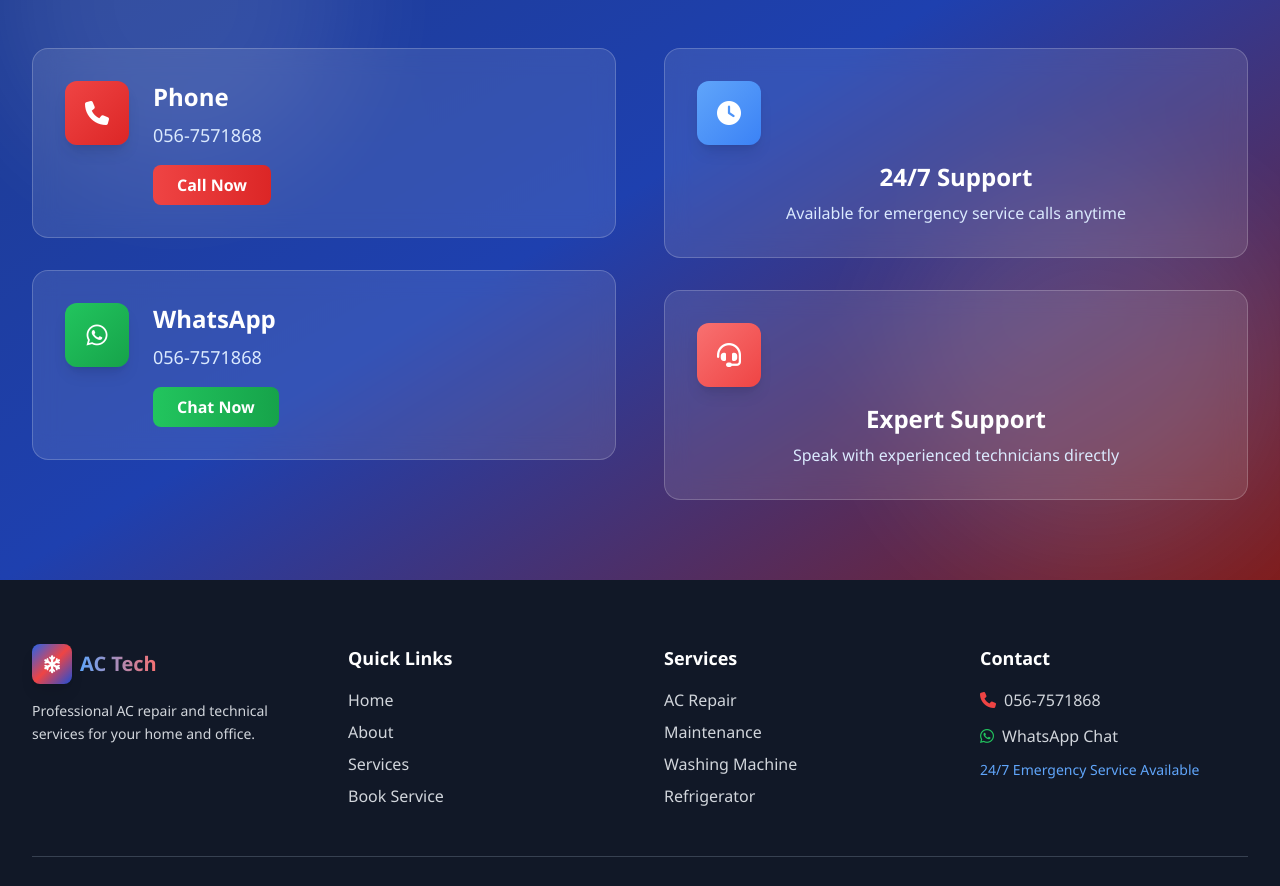
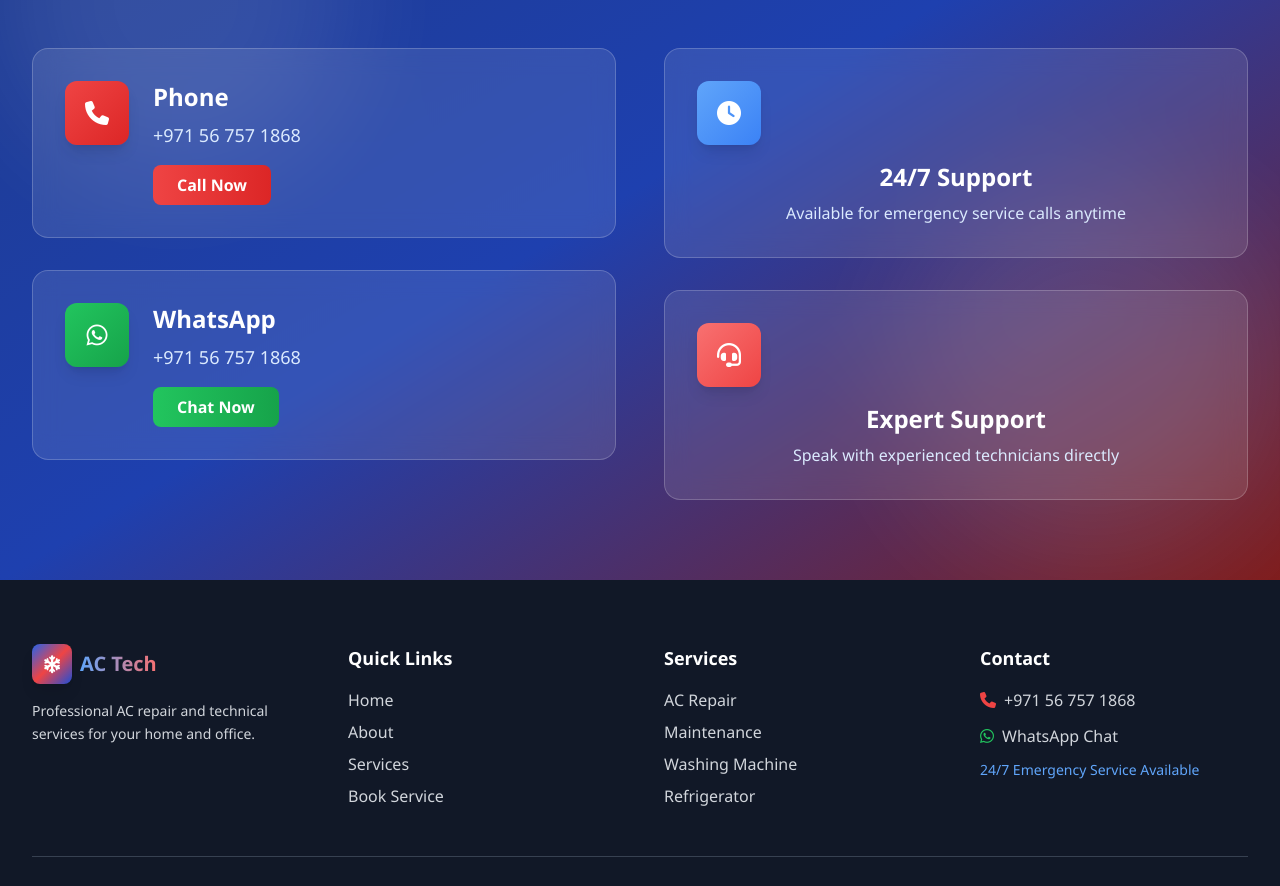
Before and after one commit to adnanrafique555/ac-technical-services, a plain HTML site: page index.html in a window 1280 px wide. Shown: the part 4300-5186 px from the top of the page. Drawn offline with nearby package versions, Linux system fonts and the light colour scheme.

Commit message:
Update index.html

```diff
--- a/index.html
+++ b/index.html
@@ -34,7 +34,7 @@
 
                 <!-- Call Now Button -->
                 <div class="hidden md:flex items-center space-x-4">
-                    <a href="tel:0567571868" class="bg-gradient-to-r from-red-500 to-red-600 hover:from-red-600 hover:to-red-700 text-white px-6 py-2.5 rounded-lg font-semibold transition-all duration-300 hover:shadow-lg transform hover:scale-105 flex items-center space-x-2">
+                    <a href="tel:+971 56 757 1868" class="bg-gradient-to-r from-red-500 to-red-600 hover:from-red-600 hover:to-red-700 text-white px-6 py-2.5 rounded-lg font-semibold transition-all duration-300 hover:shadow-lg transform hover:scale-105 flex items-center space-x-2">
                         <i class="fas fa-phone"></i>
                         <span>Call Now</span>
                     </a>
@@ -54,7 +54,7 @@
                     <a href="#services" class="nav-link text-gray-700 hover:text-blue-600 transition-colors duration-300 font-medium">Services</a>
                     <a href="#booking" class="nav-link text-gray-700 hover:text-blue-600 transition-colors duration-300 font-medium">Book Service</a>
                     <a href="#contact" class="nav-link text-gray-700 hover:text-blue-600 transition-colors duration-300 font-medium">Contact</a>
-                    <a href="tel:0567571868" class="bg-gradient-to-r from-red-500 to-red-600 text-white px-6 py-2.5 rounded-lg font-semibold text-center transition-all duration-300 hover:shadow-lg flex items-center justify-center space-x-2">
+                    <a href="tel:+971 56 757 1868" class="bg-gradient-to-r from-red-500 to-red-600 text-white px-6 py-2.5 rounded-lg font-semibold text-center transition-all duration-300 hover:shadow-lg flex items-center justify-center space-x-2">
                         <i class="fas fa-phone"></i>
                         <span>Call Now</span>
                     </a>
@@ -85,11 +85,11 @@
 
                     <!-- CTA Buttons -->
                     <div class="flex flex-col sm:flex-row gap-4 pt-4">
-                        <a href="tel:0567571868" class="group bg-gradient-to-r from-red-500 to-red-600 hover:from-red-600 hover:to-red-700 text-white px-8 py-4 rounded-xl font-bold text-lg transition-all duration-300 hover:shadow-2xl transform hover:scale-105 flex items-center justify-center space-x-2">
+                        <a href="tel:+971 56 757 1868" class="group bg-gradient-to-r from-red-500 to-red-600 hover:from-red-600 hover:to-red-700 text-white px-8 py-4 rounded-xl font-bold text-lg transition-all duration-300 hover:shadow-2xl transform hover:scale-105 flex items-center justify-center space-x-2">
                             <i class="fas fa-phone group-hover:animate-pulse"></i>
                             <span>Call Now</span>
                         </a>
-                        <a href="https://wa.me/0567571868" target="_blank" rel="noopener noreferrer" class="group bg-gradient-to-r from-green-500 to-green-600 hover:from-green-600 hover:to-green-700 text-white px-8 py-4 rounded-xl font-bold text-lg transition-all duration-300 hover:shadow-2xl transform hover:scale-105 flex items-center justify-center space-x-2">
+                        <a href="https://wa.me/+971 56 757 1868" target="_blank" rel="noopener noreferrer" class="group bg-gradient-to-r from-green-500 to-green-600 hover:from-green-600 hover:to-green-700 text-white px-8 py-4 rounded-xl font-bold text-lg transition-all duration-300 hover:shadow-2xl transform hover:scale-105 flex items-center justify-center space-x-2">
                             <i class="fab fa-whatsapp group-hover:animate-pulse"></i>
                             <span>WhatsApp Chat</span>
                         </a>
@@ -445,8 +445,8 @@
                             </div>
                             <div>
                                 <h3 class="text-2xl font-bold text-white mb-2">Phone</h3>
-                                <p class="text-blue-100 text-lg">056-7571868</p>
-                                <a href="tel:0567571868" class="inline-block mt-4 bg-gradient-to-r from-red-500 to-red-600 hover:from-red-600 hover:to-red-700 text-white px-6 py-2 rounded-lg font-semibold transition-all duration-300 hover:shadow-lg">
+                                <p class="text-blue-100 text-lg">+971 56 757 1868</p>
+                                <a href="tel:+971 56 757 1868" class="inline-block mt-4 bg-gradient-to-r from-red-500 to-red-600 hover:from-red-600 hover:to-red-700 text-white px-6 py-2 rounded-lg font-semibold transition-all duration-300 hover:shadow-lg">
                                     Call Now
                                 </a>
                             </div>
@@ -460,8 +460,8 @@
                             </div>
                             <div>
                                 <h3 class="text-2xl font-bold text-white mb-2">WhatsApp</h3>
-                                <p class="text-blue-100 text-lg">056-7571868</p>
-                                <a href="https://wa.me/0567571868" target="_blank" rel="noopener noreferrer" class="inline-block mt-4 bg-gradient-to-r from-green-500 to-green-600 hover:from-green-600 hover:to-green-700 text-white px-6 py-2 rounded-lg font-semibold transition-all duration-300 hover:shadow-lg">
+                                <p class="text-blue-100 text-lg">+971 56 757 1868</p>
+                                <a href="https://wa.me/+971 56 757 1868" target="_blank" rel="noopener noreferrer" class="inline-block mt-4 bg-gradient-to-r from-green-500 to-green-600 hover:from-green-600 hover:to-green-700 text-white px-6 py-2 rounded-lg font-semibold transition-all duration-300 hover:shadow-lg">
                                     Chat Now
                                 </a>
                             </div>
@@ -494,7 +494,7 @@
     <!-- Floating Action Buttons -->
     <div class="fixed bottom-8 right-8 flex flex-col items-end space-y-4 z-40">
         <!-- WhatsApp Button -->
-        <a href="https://wa.me/0567571868" target="_blank" rel="noopener noreferrer" class="floating-btn group bg-gradient-to-br from-green-500 to-green-600 hover:from-green-600 hover:to-green-700 text-white w-14 h-14 rounded-full flex items-center justify-center shadow-lg hover:shadow-2xl transition-all duration-300 transform hover:scale-110">
+        <a href="https://wa.me/+971 56 757 1868" target="_blank" rel="noopener noreferrer" class="floating-btn group bg-gradient-to-br from-green-500 to-green-600 hover:from-green-600 hover:to-green-700 text-white w-14 h-14 rounded-full flex items-center justify-center shadow-lg hover:shadow-2xl transition-all duration-300 transform hover:scale-110">
             <i class="fab fa-whatsapp text-2xl"></i>
             <span class="absolute right-20 bg-green-600 text-white px-4 py-2 rounded-lg opacity-0 group-hover:opacity-100 transition-opacity duration-300 whitespace-nowrap">Chat on WhatsApp</span>
         </a>
@@ -549,11 +549,11 @@
                     <ul class="space-y-3">
                         <li class="flex items-center space-x-2">
                             <i class="fas fa-phone text-red-500"></i>
-                            <a href="tel:0567571868" class="hover:text-blue-400 transition-colors duration-300">056-7571868</a>
+                            <a href="tel:+971 56 757 1868" class="hover:text-blue-400 transition-colors duration-300">+971 56 757 1868</a>
                         </li>
                         <li class="flex items-center space-x-2">
                             <i class="fab fa-whatsapp text-green-500"></i>
-                            <a href="https://wa.me/0567571868" target="_blank" rel="noopener noreferrer" class="hover:text-blue-400 transition-colors duration-300">WhatsApp Chat</a>
+                            <a href="https://wa.me/+971 56 757 1868" target="_blank" rel="noopener noreferrer" class="hover:text-blue-400 transition-colors duration-300">WhatsApp Chat</a>
                         </li>
                         <li class="text-sm mt-4">
                             <span class="text-blue-400">24/7 Emergency Service Available</span>
@@ -569,10 +569,10 @@
                         &copy; 2026 AC Technical Services. All rights reserved. Professional AC Repair & Maintenance
                     </p>
                     <div class="flex space-x-6 md:justify-end">
-                        <a href="https://wa.me/0567571868" target="_blank" rel="noopener noreferrer" class="hover:text-green-400 transition-colors duration-300">
+                        <a href="https://wa.me/+971 56 757 1868" target="_blank" rel="noopener noreferrer" class="hover:text-green-400 transition-colors duration-300">
                             <i class="fab fa-whatsapp text-2xl"></i>
                         </a>
-                        <a href="tel:0567571868" class="hover:text-red-400 transition-colors duration-300">
+                        <a href="tel:+971 56 757 1868" class="hover:text-red-400 transition-colors duration-300">
                             <i class="fas fa-phone text-2xl"></i>
                         </a>
                     </div>
```
